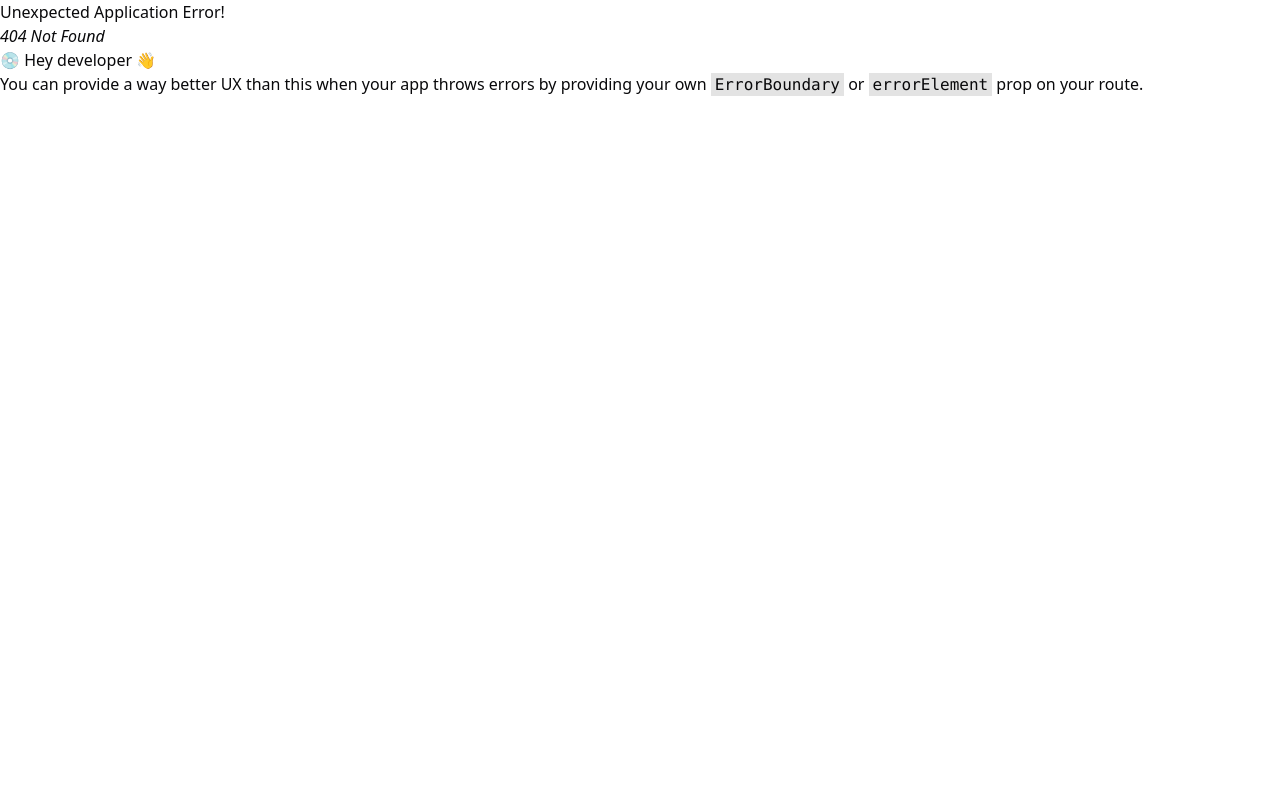
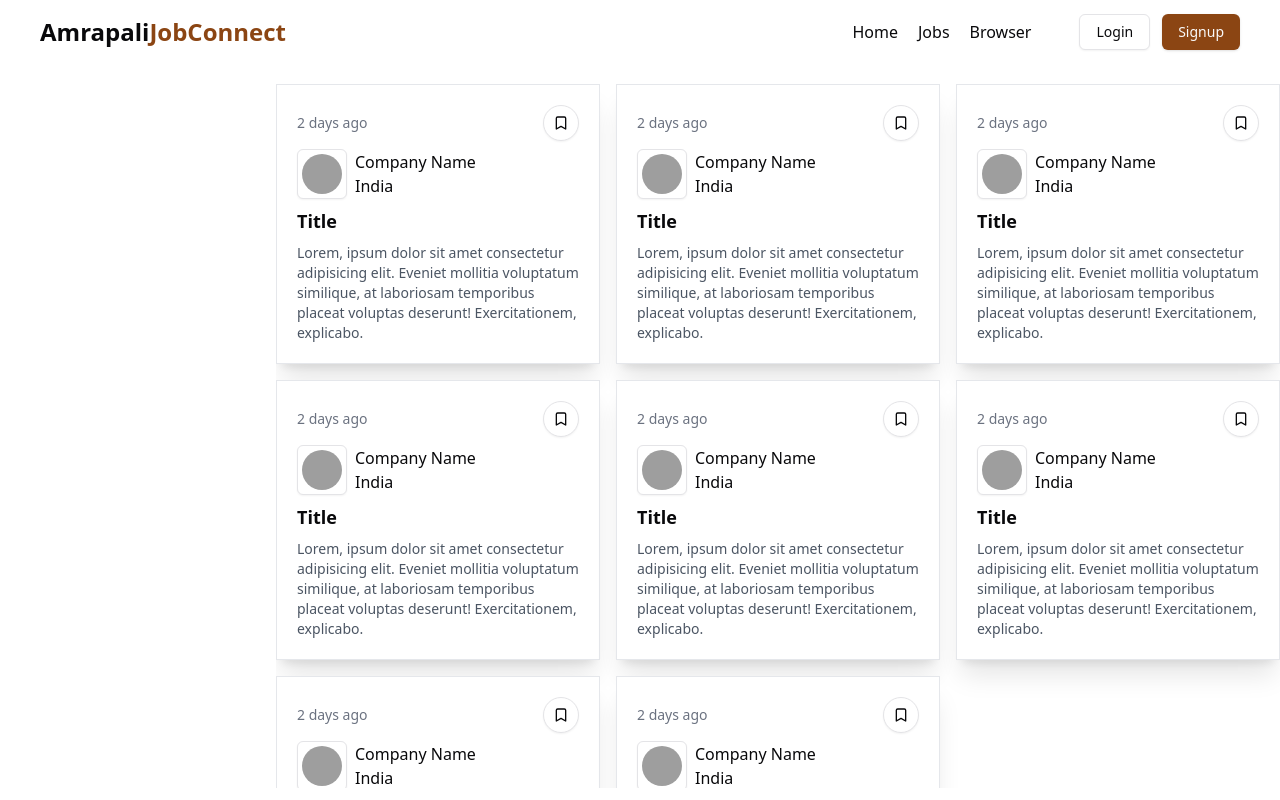
Before and after one commit to diyatripathi673/University_Job_Portal, a React (Vite) app in the folder Frontend/: page /jobs in a window 1280 px wide. Before the commit this address had no page. Built offline with nearby package versions, Linux system fonts and the light colour scheme; grey boxes are pictures that could not be loaded.

Commit message:
Jobs section

```diff
--- a/Frontend/src/App.jsx
+++ b/Frontend/src/App.jsx
@@ -4,6 +4,7 @@ import Signup from "./components/auth/Signup";
 import Login from "./components/auth/Login";
 import { createBrowserRouter, RouterProvider } from "react-router-dom";
 import Home from "./components/Home";
+import Jobs from "./components/Jobs";
 
 const appRouter =createBrowserRouter([
   {
@@ -18,6 +19,10 @@ const appRouter =createBrowserRouter([
   {
     path: '/signup',
     element:<Signup/>
+  },
+  {
+    path: '/jobs',
+    element: <Jobs/>
   }
 ])
 
--- /dev/null
+++ b/Frontend/src/components/FilterCard.jsx
@@ -0,0 +1,11 @@
+import React from 'react'
+
+const FilterCard = () => {
+  return (
+    <div>
+
+    </div>
+  )
+}
+
+export default FilterCard
--- a/Frontend/src/components/Home.jsx
+++ b/Frontend/src/components/Home.jsx
@@ -3,7 +3,7 @@ import Navbar from "./shared/Navbar"
 import Herosection from "./Herosection"
 import CategoryCarousel from "./CategoryCarousel"
 import LatestJob from "./LatestJob"
-import Footer from "./Footer"
+import Footer from "./shared/Footer"
 
 export default function Home() {
   return (
--- /dev/null
+++ b/Frontend/src/components/Job.jsx
@@ -0,0 +1,43 @@
+import React from "react";
+import { Button } from "./ui/button";
+import { Bookmark } from "lucide-react";
+import { Avatar, AvatarImage } from "@/components/ui/avatar"; // Assuming the Avatar components are from ShadCN UI
+
+const Job = () => {
+  return (
+    <div className="p-5 rounded-medium shadow-xl bg-white border border-gray-200">
+      <div className="flex items-center justify-between">
+
+        <p className="text-sm text-gray-500">2 days ago</p>
+        <Button variant={"outline"} className="rounded-full" size="icon">
+          <Bookmark />
+        </Button>
+
+      </div>
+
+      <div className="flex items-center gap-2 my-2">
+        {/* Avatar Button */}
+        <Button className="p-6" variant={"outline"} size="icon">
+          <Avatar className="cursor-pointer">
+            <AvatarImage
+              src="https://encrypted-tbn0.gstatic.com/images?q=tbn:ANd9GcSR6DqxRZOLkSeMjZ3whrde2iB8uhwkD989zg&s" // Add the image URL of the avatar
+              alt="@shadcn"
+            />
+          </Avatar>
+        </Button>
+        <div>
+          <h1>Company Name</h1>
+          <p>India</p>
+        </div>
+      </div>
+      <div>
+        <div>
+    <h1 className="font-bold text-lg my-2">Title</h1>
+    <p className="text-sm text-gray-600">Lorem, ipsum dolor sit amet consectetur adipisicing elit. Eveniet mollitia voluptatum similique, at laboriosam temporibus placeat voluptas deserunt! Exercitationem, explicabo.</p>
+        </div>
+      </div>
+    </div>
+  );
+};
+
+export default Job;
--- /dev/null
+++ b/Frontend/src/components/Jobs.jsx
@@ -0,0 +1,37 @@
+import React from "react";
+import Navbar from "./shared/Navbar";
+import FilterCard from "./FilterCard";
+import Job from "./Job";
+
+const jobsarray = [1, 2, 3, 4, 5, 6, 7, 8];
+const Jobs = () => {
+  return (
+    <div>
+      <Navbar />
+      <div className="max-w-7xl mx-auto mt-5">
+        <div className="flex gap-5">
+          <div className="w-1/5">
+            <FilterCard />
+          </div>
+
+          {jobsarray.length <= 0 ?
+            <span>Job not found</span>: (
+            <div className="flex-1 h-[88vh] overflow-y-auto pb-5">
+ <div className="grid grid-cols-3 gap-4">
+    {
+        jobsarray.map((item, index) => (
+             <div>
+             <Job key={index} />
+             </div>
+            ))
+    }
+ </div>
+            </div>
+          )}
+        </div>
+      </div>
+    </div>
+  );
+};
+
+export default Jobs;
--- a/Frontend/src/components/Footer.jsx
+++ b/Frontend/src/components/shared/Footer.jsx
@@ -1,6 +1,6 @@
 import React from "react";
 import { FaFacebookF, FaTwitter, FaLinkedinIn, FaInstagram } from "react-icons/fa";
-import logo from "../assets/logo.png"  // Import logo from assets folder
+import logo from "../../assets/logo.png" // Import logo from assets folder
 
 const Footer = () => {
   return (
--- a/Frontend/src/components/shared/Navbar.jsx
+++ b/Frontend/src/components/shared/Navbar.jsx
@@ -23,9 +23,9 @@ const Navbar = () => {
         </div>
         <div className="flex items-center gap-12">
           <ul className="flex font-medium items-center gap-5">
-            <li>Home</li>
-            <li>Jobs</li>
-            <li> Browser</li>
+            <li><Link to="/"> Home</Link></li>
+            <li><Link to="/jobs">Jobs </Link></li>
+            <li><Link to="/browser">Browser </Link> </li>
           </ul>
           {!user ? (
             <div className="flex items-center gap-3">
```
